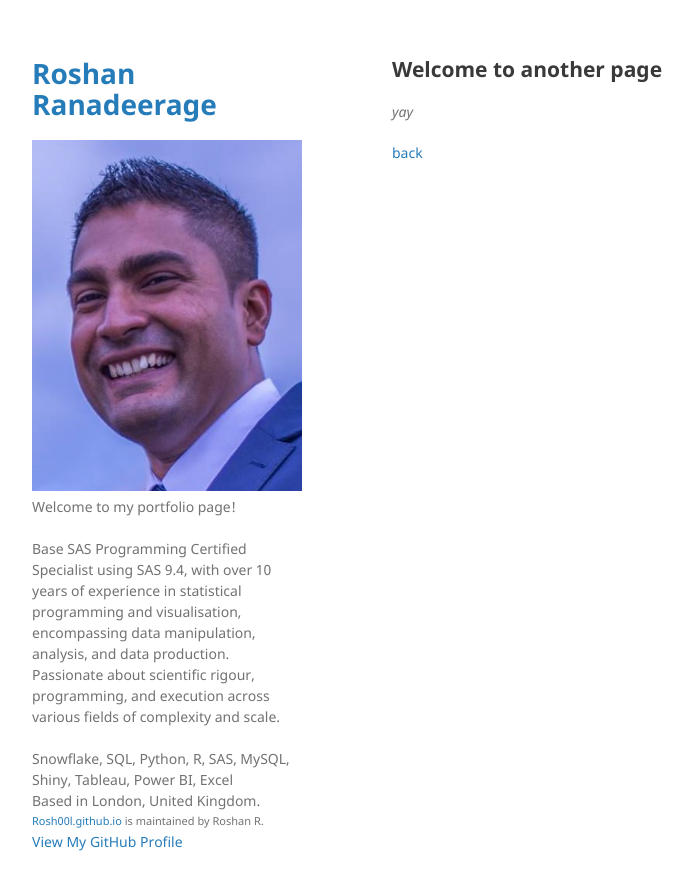
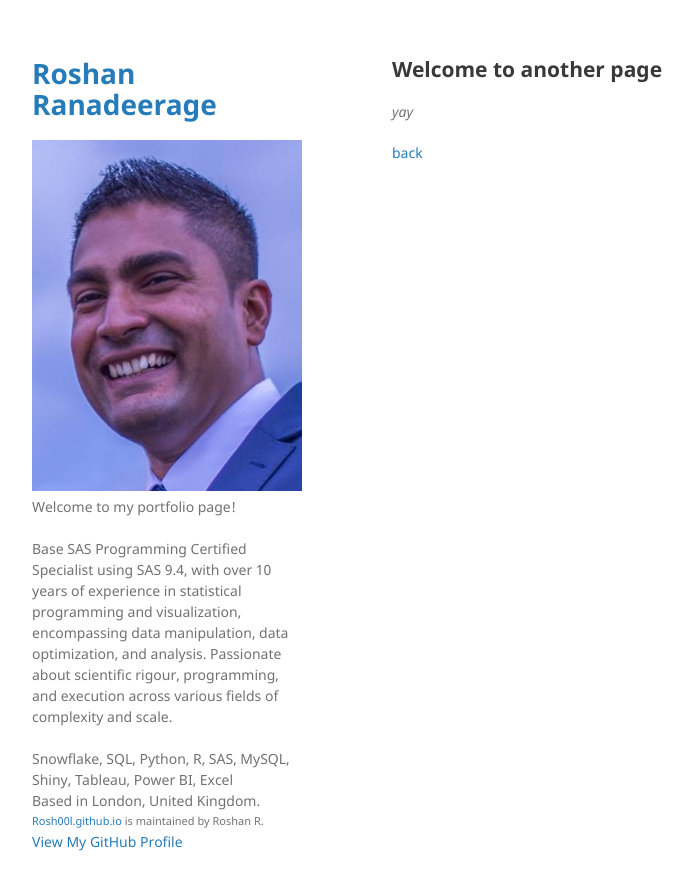
Before and after one commit to Rosh00L/rosh00l.github.io, a Jekyll site: the page built from another-page.md, in a window 1280 px wide. Shown: the top 890 px of the page, without its empty margins (178-871 px from the left). Built offline with Jekyll 4.4.1, drawn with Linux system fonts in a browser that asks for light colours; our own code applies the rules of GitHub Pages for plain Markdown files.

Commit message:
Update _config.yml

```diff
--- a/_config.yml
+++ b/_config.yml
@@ -1,6 +1,6 @@
 title: Roshan Ranadeerage
 logo: /assets/img/logo.png
-description: Welcome to my portfolio page!<br><br> Base SAS Programming Certified Specialist using SAS 9.4, with over 10 years of experience in statistical programming and visualisation, encompassing data manipulation, analysis, and data production. Passionate about scientific rigour, programming, and execution across various fields of complexity and scale. <br><br> Snowflake, SQL, Python, R, SAS, MySQL, Shiny, Tableau, Power BI, Excel <br> Based in London, United Kingdom.
+description: Welcome to my portfolio page!<br><br> Base SAS Programming Certified Specialist using SAS 9.4, with over 10 years of experience in statistical programming and visualization, encompassing data manipulation, data optimization, and analysis. Passionate about scientific rigour, programming, and execution across various fields of complexity and scale. <br><br> Snowflake, SQL, Python, R, SAS, MySQL, Shiny, Tableau, Power BI, Excel <br> Based in London, United Kingdom.
 show_downloads: true
 google_analytics: G-4DQ05PW5JK
 theme: jekyll-theme-minimal
```
